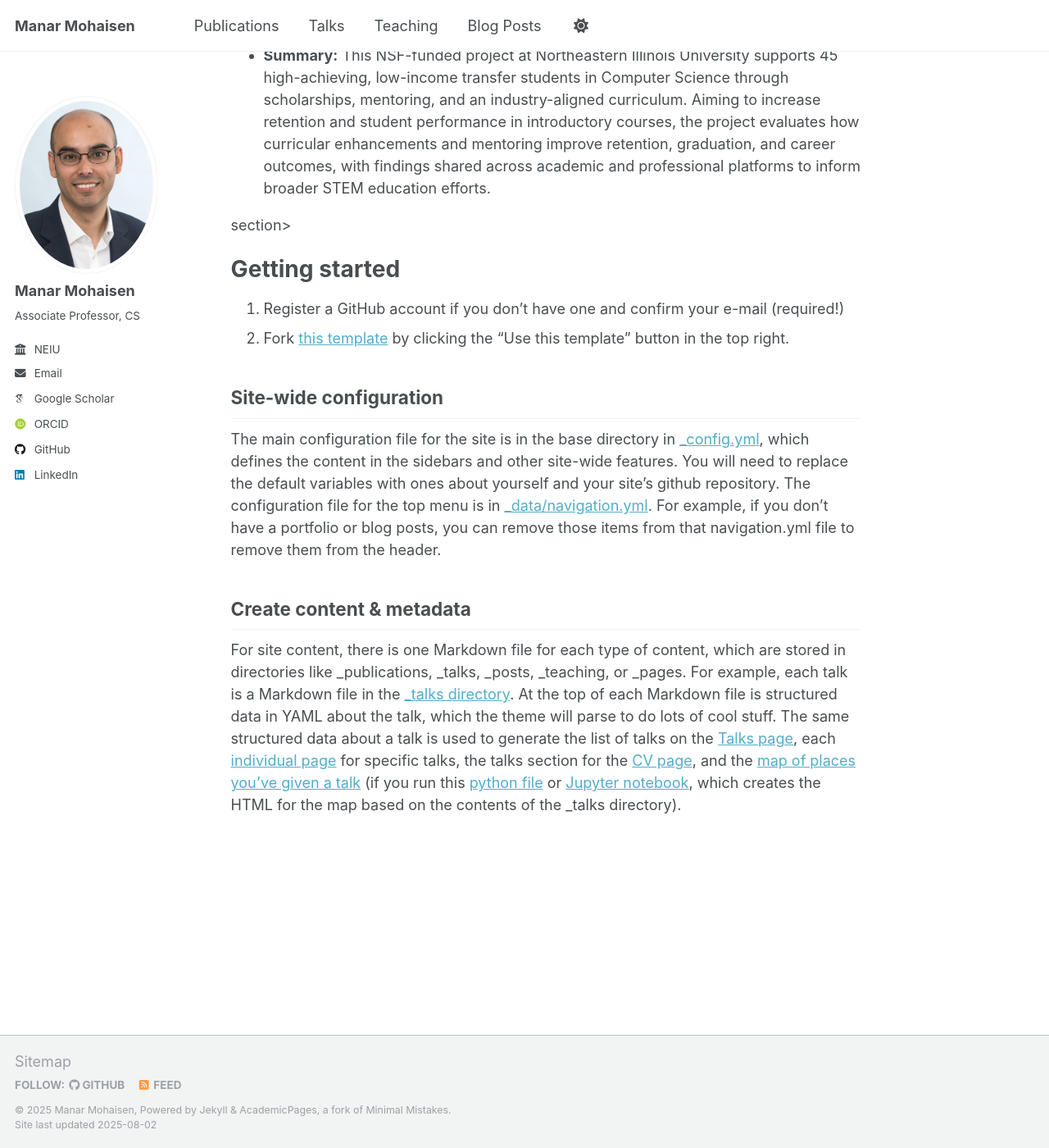
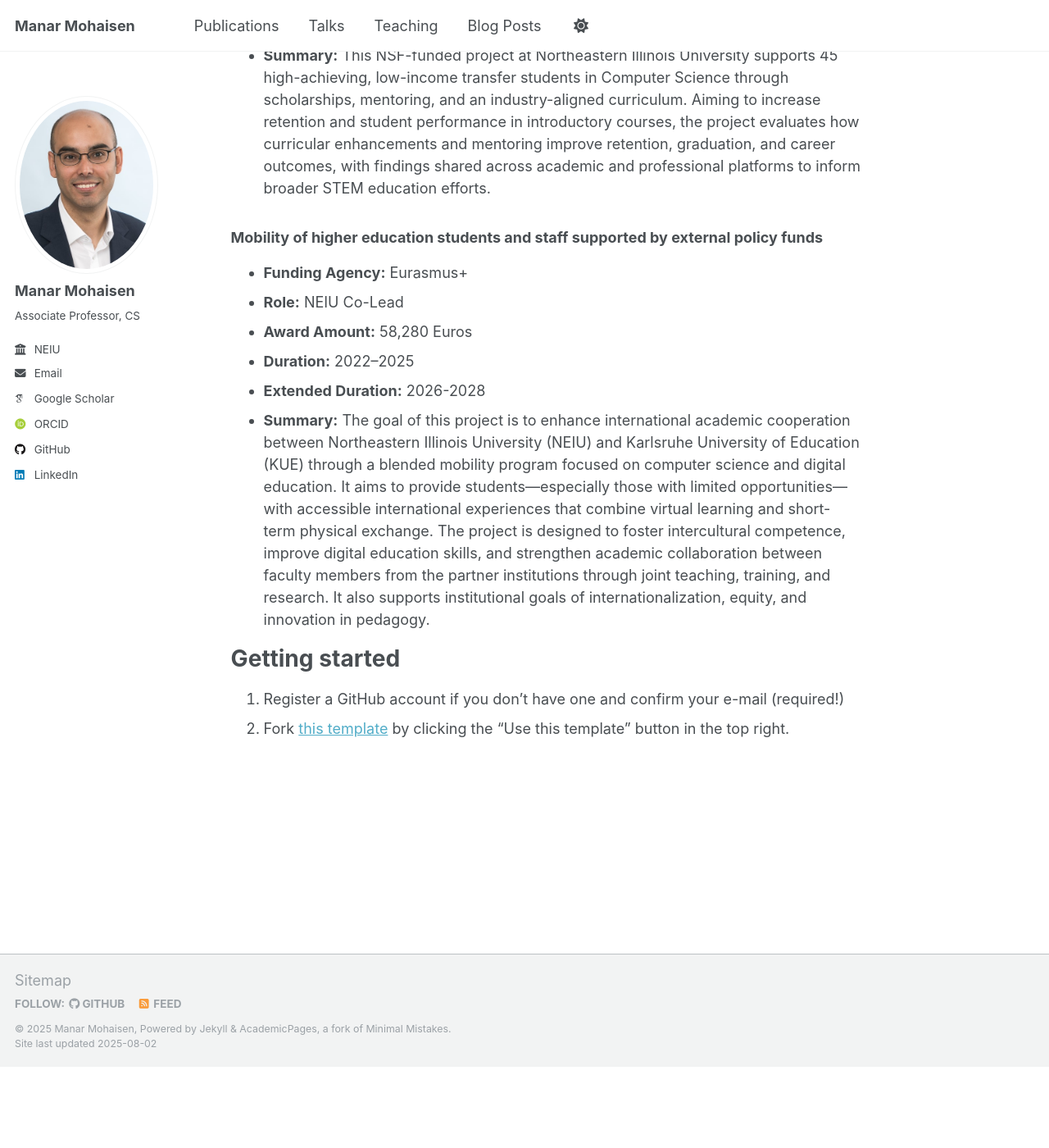
Before and after one commit to manarmohaisen/manarmohaisen.github.io, a Jekyll site: the page built from _pages/about.md, in a window 1280 px wide and 1400 px high, scrolled down 611 px. Shown: the whole window at 82% size. Built offline with Jekyll 4.4.1, drawn with Linux system fonts in a browser that asks for light colours; some web fonts are replaced; a script that is not in the unit is left out; after the commit the page ends 1912 px from its top, so only the background shows below that.

Commit message:
Update about.md

```diff
--- a/_pages/about.md
+++ b/_pages/about.md
@@ -25,19 +25,21 @@ Funded Gtants
     <li><strong>Summary:</strong> This NSF-funded project at Northeastern Illinois University supports 45 high-achieving, low-income transfer students in Computer Science through scholarships, mentoring, and an industry-aligned curriculum. Aiming to increase retention and student performance in introductory courses, the project evaluates how curricular enhancements and mentoring improve retention, graduation, and career outcomes, with findings shared across academic and professional platforms to inform broader STEM education efforts.
       </li>
   </ul>
- </section>section>
+
+  <h3> Mobility of higher education students and staff supported by external policy funds</h3>
+  <ul>
+    <li><strong>Funding Agency:</strong> Eurasmus+ </li>
+    <li><strong>Role:</strong> NEIU Co-Lead</li>
+    <li><strong>Award Amount:</strong> 58,280 Euros</li>
+    <li><strong>Duration:</strong> 2022–2025</li>
+    <li><strong>Extended Duration:</strong> 2026-2028</li>
+    <li><strong>Summary:</strong> The goal of this project is to enhance international academic cooperation between Northeastern Illinois University (NEIU) and Karlsruhe University of Education (KUE) through a blended mobility program focused on computer science and digital education. It aims to provide students—especially those with limited opportunities—with accessible international experiences that combine virtual learning and short-term physical exchange. The project is designed to foster intercultural competence, improve digital education skills, and strengthen academic collaboration between faculty members from the partner institutions through joint teaching, training, and research. It also supports institutional goals of internationalization, equity, and innovation in pedagogy.
+      </li>
+  </ul>
+ </section>
 
 
 Getting started
 ======
 1. Register a GitHub account if you don't have one and confirm your e-mail (required!)
 1. Fork [this template](https://github.com/academicpages/academicpages.github.io) by clicking the "Use this template" button in the top right.
-
-
-Site-wide configuration
-------
-The main configuration file for the site is in the base directory in [_config.yml](https://github.com/academicpages/academicpages.github.io/blob/master/_config.yml), which defines the content in the sidebars and other site-wide features. You will need to replace the default variables with ones about yourself and your site's github repository. The configuration file for the top menu is in [_data/navigation.yml](https://github.com/academicpages/academicpages.github.io/blob/master/_data/navigation.yml). For example, if you don't have a portfolio or blog posts, you can remove those items from that navigation.yml file to remove them from the header.
-
-Create content & metadata
-------
-For site content, there is one Markdown file for each type of content, which are stored in directories like _publications, _talks, _posts, _teaching, or _pages. For example, each talk is a Markdown file in the [_talks directory](https://github.com/academicpages/academicpages.github.io/tree/master/_talks). At the top of each Markdown file is structured data in YAML about the talk, which the theme will parse to do lots of cool stuff. The same structured data about a talk is used to generate the list of talks on the [Talks page](https://academicpages.github.io/talks), each [individual page](https://academicpages.github.io/talks/2012-03-01-talk-1) for specific talks, the talks section for the [CV page](https://academicpages.github.io/cv), and the [map of places you've given a talk](https://academicpages.github.io/talkmap.html) (if you run this [python file](https://github.com/academicpages/academicpages.github.io/blob/master/talkmap.py) or [Jupyter notebook](https://github.com/academicpages/academicpages.github.io/blob/master/talkmap.ipynb), which creates the HTML for the map based on the contents of the _talks directory).
```
